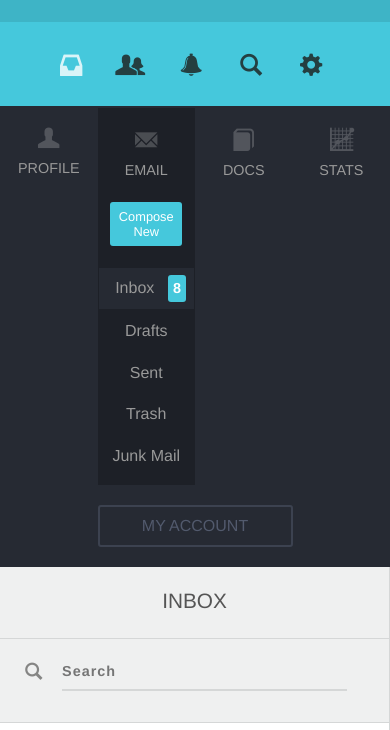
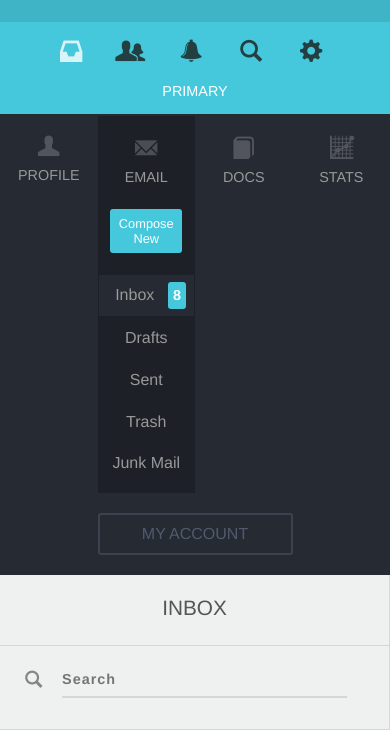
Before and after one commit to broneks/smplst, a website: page index.html in a window 390 px wide. Shown: the part 63-793 px from the top of the page. Drawn offline with Linux system fonts and the light colour scheme.

Commit message:
ng complete

```diff
--- a/index.html
+++ b/index.html
@@ -27,10 +27,10 @@
 
                   <!-- Top Toolbar -->
                   <nav id="top-toolbar" class="large-10 columns clearfix">
-                  	<ul class="large-5 small-12 columns right">
+                  	<ul class="small-12 large-5 columns right">
                   		<li class="small-2 small-offset-1 columns">
                   			<a href="#">
-                  				<i class="icon icon-inbox icon-white" title="inbox"></i>
+                  				<i class="icon icon-inbox icon-white" title="primary"></i>
                   			</a>
                   		</li>
 
@@ -58,6 +58,8 @@
                   			</a>
                   		</li>
                   	</ul>
+
+                        <h2 class="small-12 large-3 columns left">PRIMARY</h2>
                   </nav>
 		</header>
 	</div>
@@ -244,9 +246,9 @@
                         </section>
 
                         <!-- Message Content -->
-                        <div id="message-content" class="row collapse">
+                        <section id="message-content" class="row collapse">
                               <p>{{ selMessage.body }}</p>
-                        </div>
+                        </section>
 
                         <!-- Files Enclosed Button -->
                         <div class="row collapse" ng-if="selMessage.files">
--- a/js/app.js
+++ b/js/app.js
@@ -17,23 +17,29 @@ app.controller('emailCtrl', ['$scope', 'messagesService', '$filter', function($s
 	};
 
 	$scope.changeType = function(obj) {
-		var _parent = $(obj.target).parent();
+		var objParent = $(obj.target).parent();
 
-		// prevent default action, clear search input field and close the current message
+		// prevent default link action
 		obj.preventDefault();
+
+		// if obj parent (li tag) is not already selected, change the message type
+		if (!objParent.hasClass('selectedMenuItem')) {
+
+			// clear search input field and close the current message
 			$scope.search = '';
 			$scope.closeMessage();
 
 			// jQuery / Angular's jqLite
 
 			// remove the 'selectedMenuItem' class from all '#sub-items' li tags
-		_parent.parent().children().removeClass('selectedMenuItem');
+			objParent.parent().children().removeClass('selectedMenuItem');
 
 			// add class to parent list item of current a tag
-		_parent.addClass('selectedMenuItem');
+			objParent.addClass('selectedMenuItem');
 
 			// set the selected message type to the value of the a tag's data attribute
 			$scope.selType = obj.target.attributes.data.value;
+		}
 	};
 }]);
 
--- a/scss/_header.scss
+++ b/scss/_header.scss
@@ -25,6 +25,12 @@
 	#top-toolbar {
 		background-color: $lightblue;
 
+		h2 {
+			padding: 30px 10px 0;
+			font-size: 1.1em;
+			color: #fff;
+		}
+
 		ul {
 			padding: 29.5px 0;
 			border-left: 2px solid $darkblue;
--- a/scss/_media-queries.scss
+++ b/scss/_media-queries.scss
@@ -19,7 +19,18 @@
 }
 
 @media screen and (max-width: 1024px) {
-	#top-header #top-toolbar ul { border-left: 0; }
+	#top-header #top-toolbar {
+		h2 {
+			padding: 0 0 5px;
+			text-align: center;
+			font-size: 0.9em;
+		}
+
+		ul {
+			padding: 15px 0;
+			border-left: 0;
+		}
+	}
 
 	#middle {
 		h2 { padding: 15px 25px; }
--- a/scss/_middle.scss
+++ b/scss/_middle.scss
@@ -27,6 +27,8 @@
 	}
 
 	#items-list li {
+		border-left: 1px solid $bordergray;
+
 		input[type=checkbox] { margin-right: 5px; }
 
 		h5, h6 { display: inline-block; }
--- a/scss/_side-menu.scss
+++ b/scss/_side-menu.scss
@@ -78,7 +78,7 @@
 	// My Account Link
 	#my-account {
 		width: 100%;
-		margin-top: 150px;
+		margin-top: 170px;
 		padding: 10px;
 		background: transparent;
 		color: lighten($darkgray, 20%);
```
Also changed, not shown: css/main.css. Lines whose indentation alone changed are shown as unchanged.
